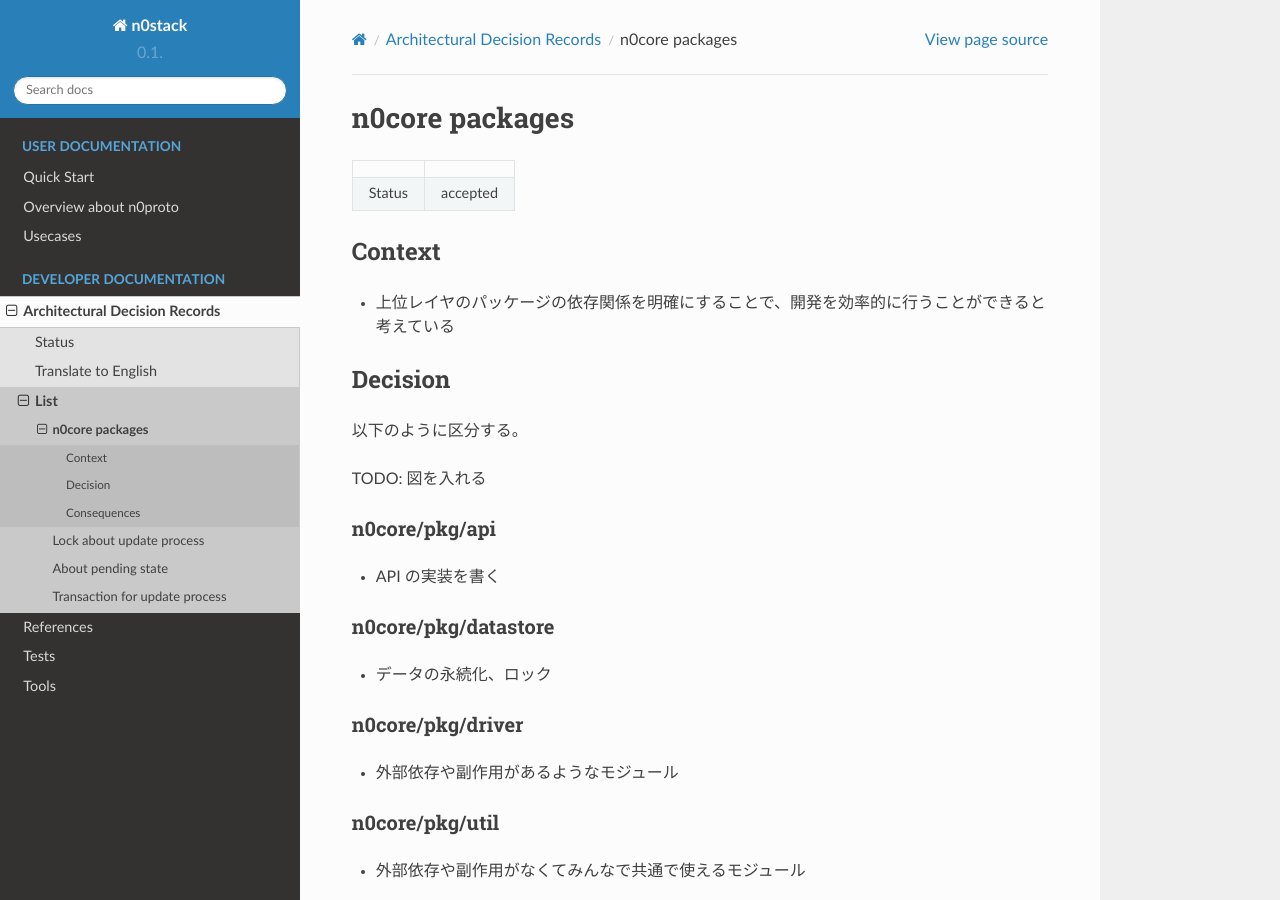
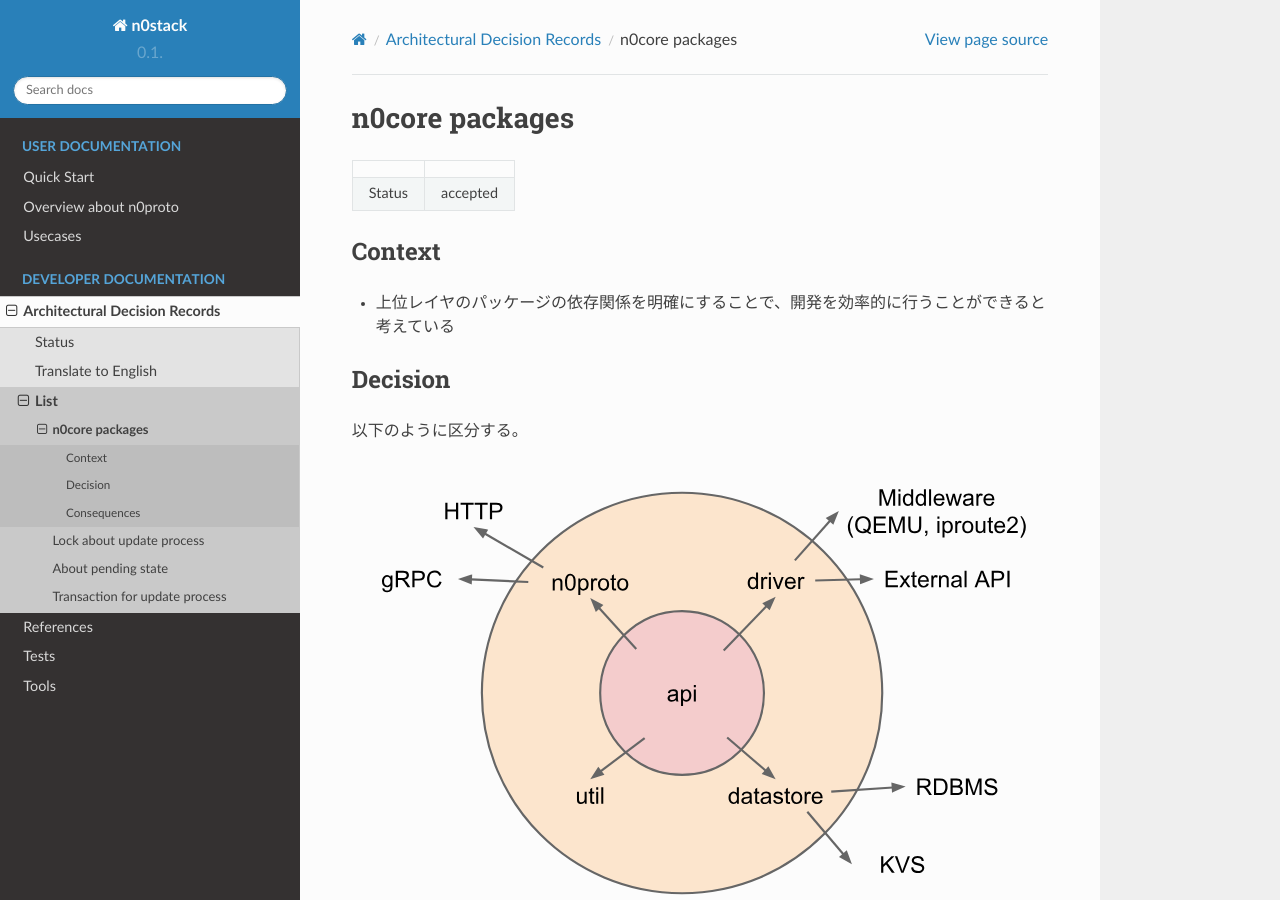
Before and after one commit to n0stack/n0stack, a Sphinx documentation site: the page built from docs/developer/adr/go_packages.md, in a window 1280 px wide and 900 px high. Built offline with Sphinx 7.4.7 and the Read the Docs theme 2.0.0, drawn with Linux system fonts in a browser that asks for light colours; the version number is read from the project's files by our own code.

Commit message:
add a image for go_packages

```diff
--- a/docs/developer/adr/go_packages.md
+++ b/docs/developer/adr/go_packages.md
@@ -12,7 +12,7 @@
 
 以下のように区分する。
 
-TODO: 図を入れる
+![](../../_static/images/go_packages.svg)
 
 ### n0core/pkg/api
 
```
Also changed, not shown: docs/_static/images/go_packages.svg (added).
